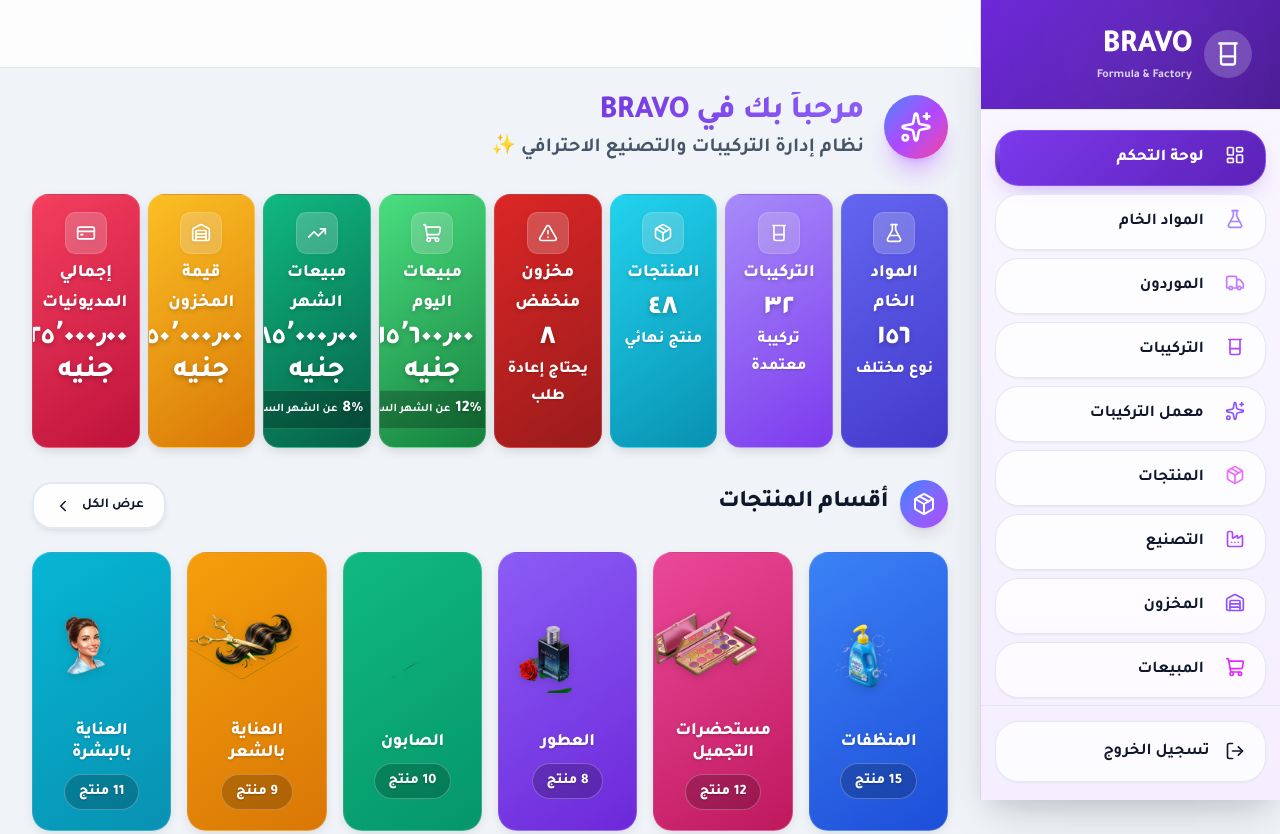
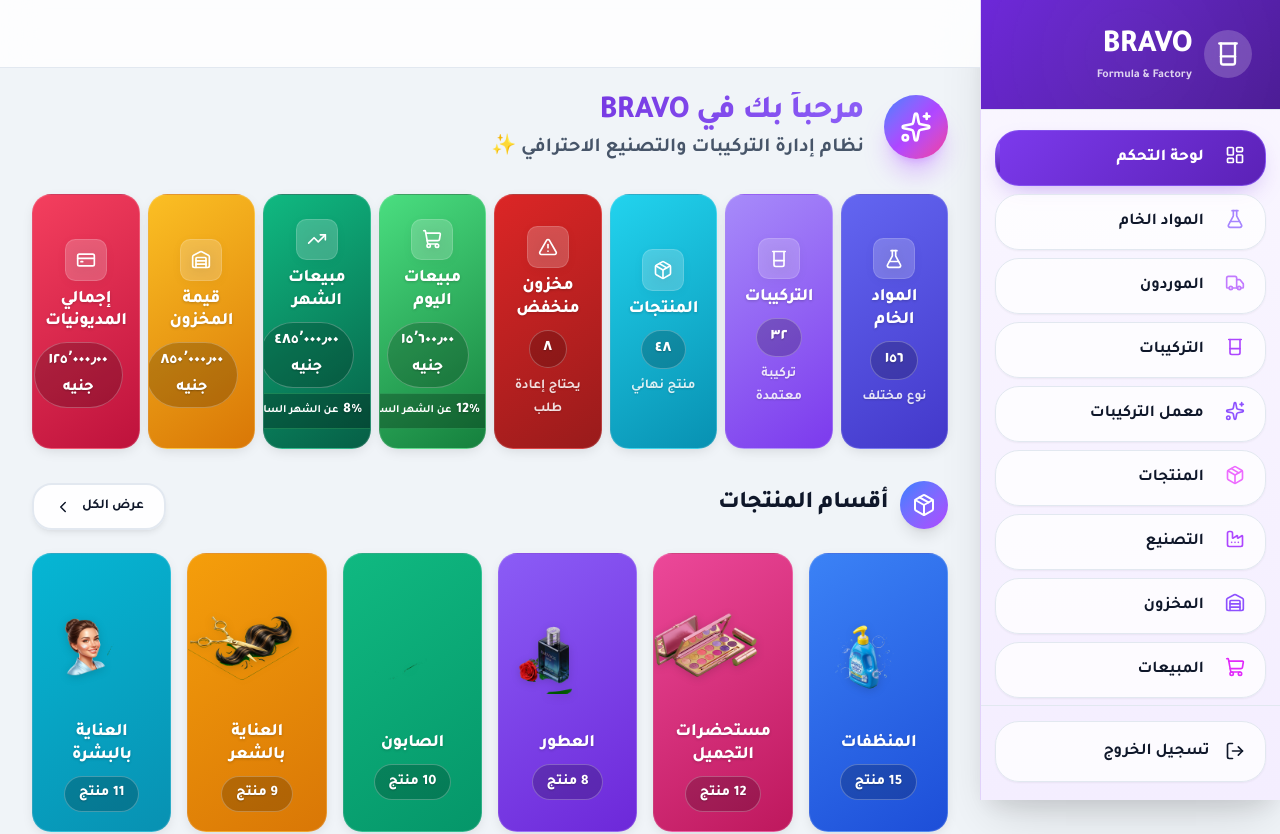
Before and after one commit to fantazia1110-design/BRAVO-new-sestym-, a Next.js app: page / in a window 1280 px wide. Shown: the top 834 px of the page. Built offline with nearby package versions, Linux system fonts and the light colour scheme.

Commit message:
feat: stat cards match category cards exactly - same size (180px min), same hover (white shine/borders/glow), same animation
Co-authored-by: arena-agent <297053741+arena-agent@users.noreply.github.com>

```diff
--- a/src/components/ui/StatCard.tsx
+++ b/src/components/ui/StatCard.tsx
@@ -16,13 +16,6 @@ interface StatCardProps {
   colorLight: string;
 }
 
-function hexToRgb(hex: string): { r: number; g: number; b: number } {
-  const result = /^#?([a-f\d]{2})([a-f\d]{2})([a-f\d]{2})$/i.exec(hex);
-  return result
-    ? { r: parseInt(result[1], 16), g: parseInt(result[2], 16), b: parseInt(result[3], 16) }
-    : { r: 255, g: 255, b: 255 };
-}
-
 export default function StatCard({
   title,
   value,
@@ -35,10 +28,6 @@ export default function StatCard({
 }: StatCardProps) {
   const [hovered, setHovered] = useState(false);
 
-  // نستخدم اللون الفاتح لللمعة والخطوط (نفس فكرة الأبيض في CategoryCard بس بلون الكارت)
-  const rgb = hexToRgb(colorLight);
-  const c = `rgba(${rgb.r},${rgb.g},${rgb.b},`;
-
   return (
     <div
       className="animate-slide-up"
@@ -46,8 +35,8 @@ export default function StatCard({
         animationDelay: `${delay * 0.08}s`,
         animationFillMode: 'both',
         background: `linear-gradient(145deg, ${colorLight}, ${color})`,
-        borderRadius: '1rem',
-        padding: '1.1rem 0.7rem',
+        borderRadius: '1.2rem',
+        padding: '1.5rem 1rem 1.2rem',
         textAlign: 'center',
         color: '#ffffff',
         position: 'relative',
@@ -55,34 +44,39 @@ export default function StatCard({
         transition: 'transform 0.35s ease, box-shadow 0.35s ease, border 0.35s ease',
         cursor: 'default',
         zIndex: hovered ? 10 : 1,
+        display: 'flex',
+        flexDirection: 'column',
+        alignItems: 'center',
+        justifyContent: 'center',
+        minHeight: '180px',
         boxShadow: hovered
-          ? `0 0 18px ${c}0.3), 0 0 35px ${c}0.15), 0 14px 28px -6px rgba(0,0,0,0.3)`
-          : '0 4px 14px -4px rgba(0,0,0,0.2)',
+          ? '0 0 18px rgba(255,255,255,0.12), 0 14px 28px -6px rgba(0,0,0,0.3)'
+          : '0 4px 14px -4px rgba(0,0,0,0.15)',
         transform: hovered ? 'translateY(-8px)' : 'translateY(0)',
-        border: hovered ? `1.5px solid ${c}0.5)` : '1.5px solid rgba(255,255,255,0.15)',
+        border: hovered ? '1.5px solid rgba(255,255,255,0.3)' : '1.5px solid rgba(255,255,255,0.15)',
       } as React.CSSProperties}
       onMouseEnter={() => setHovered(true)}
       onMouseLeave={() => setHovered(false)}
     >
-      {/* شعاع ضوء بنفس قوة CategoryCard بس بلون الكارت */}
+      {/* شعاع ضوء - بالظبط زي CategoryCard */}
       {hovered && (
         <div style={{
           position: 'absolute',
           top: 0, left: 0, right: 0, bottom: 0,
-          background: `linear-gradient(105deg, transparent 25%, ${c}0.15) 38%, ${c}0.35) 50%, ${c}0.15) 62%, transparent 75%)`,
+          background: 'linear-gradient(105deg, transparent 25%, rgba(255,255,255,0.15) 38%, rgba(255,255,255,0.35) 50%, rgba(255,255,255,0.15) 62%, transparent 75%)',
           animation: 'shineSweep 0.75s ease-out forwards',
           pointerEvents: 'none',
           zIndex: 1,
         }} />
       )}
 
-      {/* خط علوي - نفس تأثير CategoryCard */}
+      {/* خط علوي */}
       <div style={{
         position: 'absolute', top: 0, left: '12%', right: '12%',
         height: hovered ? '2px' : '0px',
-        background: `linear-gradient(90deg, transparent, ${c}0.6), ${c}0.8), ${c}0.6), transparent)`,
+        background: 'linear-gradient(90deg, transparent, rgba(255,255,255,0.6), rgba(255,255,255,0.8), rgba(255,255,255,0.6), transparent)',
         transition: 'height 0.3s ease',
-        boxShadow: hovered ? `0 0 8px ${c}0.3)` : 'none',
+        boxShadow: hovered ? '0 0 8px rgba(255,255,255,0.3)' : 'none',
         zIndex: 1,
       }} />
 
@@ -90,9 +84,9 @@ export default function StatCard({
       <div style={{
         position: 'absolute', bottom: 0, left: '12%', right: '12%',
         height: hovered ? '2px' : '0px',
-        background: `linear-gradient(90deg, transparent, ${c}0.6), ${c}0.8), ${c}0.6), transparent)`,
+        background: 'linear-gradient(90deg, transparent, rgba(255,255,255,0.6), rgba(255,255,255,0.8), rgba(255,255,255,0.6), transparent)',
         transition: 'height 0.3s ease 0.05s',
-        boxShadow: hovered ? `0 0 8px ${c}0.3)` : 'none',
+        boxShadow: hovered ? '0 0 8px rgba(255,255,255,0.3)' : 'none',
         zIndex: 1,
       }} />
 
@@ -100,9 +94,9 @@ export default function StatCard({
       <div style={{
         position: 'absolute', top: '12%', bottom: '12%', right: 0,
         width: hovered ? '2px' : '0px',
-        background: `linear-gradient(180deg, transparent, ${c}0.6), ${c}0.8), ${c}0.6), transparent)`,
+        background: 'linear-gradient(180deg, transparent, rgba(255,255,255,0.6), rgba(255,255,255,0.8), rgba(255,255,255,0.6), transparent)',
         transition: 'width 0.3s ease 0.1s',
-        boxShadow: hovered ? `0 0 8px ${c}0.3)` : 'none',
+        boxShadow: hovered ? '0 0 8px rgba(255,255,255,0.3)' : 'none',
         zIndex: 1,
       }} />
 
@@ -110,53 +104,71 @@ export default function StatCard({
       <div style={{
         position: 'absolute', top: '12%', bottom: '12%', left: 0,
         width: hovered ? '2px' : '0px',
-        background: `linear-gradient(180deg, transparent, ${c}0.6), ${c}0.8), ${c}0.6), transparent)`,
+        background: 'linear-gradient(180deg, transparent, rgba(255,255,255,0.6), rgba(255,255,255,0.8), rgba(255,255,255,0.6), transparent)',
         transition: 'width 0.3s ease 0.15s',
-        boxShadow: hovered ? `0 0 8px ${c}0.3)` : 'none',
+        boxShadow: hovered ? '0 0 8px rgba(255,255,255,0.3)' : 'none',
         zIndex: 1,
       }} />
 
-      {/* الأيقونة - نفس تأثير CategoryCard (scale + rotate + drop-shadow) */}
-      <div style={{
-        width: '2.6rem', height: '2.6rem', margin: '0 auto 0.35rem',
-        borderRadius: '0.65rem',
-        background: hovered ? `${c}0.35)` : 'rgba(255,255,255,0.2)',
-        display: 'flex', alignItems: 'center', justifyContent: 'center',
-        position: 'relative', zIndex: 2,
-        transition: 'transform 0.35s ease, background 0.35s ease, filter 0.35s ease, border-color 0.35s ease',
-        transform: hovered ? 'scale(1.15) rotate(8deg)' : 'scale(1) rotate(0deg)',
-        border: hovered ? `1.5px solid ${c}0.4)` : '1.5px solid rgba(255,255,255,0.15)',
-        color: '#ffffff',
-        filter: hovered ? 'drop-shadow(0 4px 8px rgba(0,0,0,0.3))' : 'drop-shadow(0 1px 2px rgba(0,0,0,0.15))',
-      }}>
+      {/* الأيقونة - نفس تأثير CategoryCard */}
+      <div
+        className="category-icon-animate"
+        style={{
+          width: '2.6rem', height: '2.6rem', margin: '0 auto 0.5rem',
+          borderRadius: '0.65rem',
+          background: 'rgba(255,255,255,0.2)',
+          display: 'flex', alignItems: 'center', justifyContent: 'center',
+          position: 'relative', zIndex: 2,
+          transition: 'transform 0.35s ease, filter 0.35s ease',
+          transform: hovered ? 'scale(1.15) rotate(6deg)' : 'scale(1) rotate(0deg)',
+          border: '1.5px solid rgba(255,255,255,0.15)',
+          color: '#ffffff',
+          filter: hovered ? 'drop-shadow(0 6px 12px rgba(0,0,0,0.3))' : 'drop-shadow(0 2px 4px rgba(0,0,0,0.15))',
+        }}
+      >
         {icon}
       </div>
 
       {/* العنوان */}
-      <p style={{
-        fontSize: '1.1rem', fontWeight: 900, color: '#ffffff',
-        marginBottom: '0.2rem',
-        textShadow: '0 2px 4px rgba(0,0,0,0.2)',
+      <h3 style={{
+        fontSize: '1.1rem',
+        fontWeight: 900,
+        color: '#ffffff',
+        marginBottom: '0.5rem',
+        textShadow: '0 1px 3px rgba(0,0,0,0.2)',
+        textAlign: 'center',
+        lineHeight: 1.3,
         position: 'relative', zIndex: 2,
         transition: 'transform 0.3s ease',
         transform: hovered ? 'translateY(-2px)' : 'translateY(0)',
-      }}>{title}</p>
+      }}>{title}</h3>
 
       {/* القيمة */}
       <p style={{
-        fontSize: '1.8rem', fontWeight: 900, color: '#ffffff',
-        lineHeight: 1.15, marginBottom: '0.1rem',
-        textShadow: '0 2px 5px rgba(0,0,0,0.25)',
+        background: hovered ? 'rgba(255,255,255,0.22)' : 'rgba(0,0,0,0.2)',
+        border: `1px solid ${hovered ? 'rgba(255,255,255,0.35)' : 'rgba(255,255,255,0.25)'}`,
+        padding: '0.3rem 0.85rem',
+        borderRadius: '999px',
+        fontWeight: 800,
+        fontSize: '1rem',
+        margin: '0 auto',
+        textAlign: 'center',
+        color: '#ffffff',
+        textShadow: '0 1px 2px rgba(0,0,0,0.25)',
         position: 'relative', zIndex: 2,
-        transition: 'transform 0.3s ease',
-        transform: hovered ? 'translateY(-2px)' : 'translateY(0)',
+        transition: 'all 0.3s ease',
+        transform: hovered ? 'translateY(-1px)' : 'translateY(0)',
       }}>{value}</p>
 
       {/* الوصف */}
       {subtitle && (
         <p style={{
-          fontSize: '1rem', fontWeight: 800, color: '#ffffff',
+          fontSize: '0.85rem',
+          fontWeight: 700,
+          color: 'rgba(255,255,255,0.85)',
+          marginTop: '0.4rem',
           textShadow: '0 1px 2px rgba(0,0,0,0.15)',
+          textAlign: 'center',
           position: 'relative', zIndex: 2,
           transition: 'transform 0.3s ease',
           transform: hovered ? 'translateY(-1px)' : 'translateY(0)',
@@ -168,6 +180,7 @@ export default function StatCard({
         <div style={{
           display: 'flex', justifyContent: 'center', alignItems: 'center',
           position: 'relative', zIndex: 2,
+          marginTop: '0.3rem',
           transition: 'transform 0.3s ease',
           transform: hovered ? 'translateY(-1px)' : 'translateY(0)',
         }}>
@@ -175,13 +188,13 @@ export default function StatCard({
             display: 'inline-flex', alignItems: 'center', justifyContent: 'center',
             gap: '0.3rem', padding: '0.3rem 0.7rem',
             borderRadius: '2rem',
-            background: hovered ? `${c}0.35)` : 'rgba(0,0,0,0.25)',
-            border: `1px solid ${hovered ? `${c}0.4)` : 'rgba(74,222,128,0.3)'}`,
+            background: hovered ? 'rgba(255,255,255,0.22)' : 'rgba(0,0,0,0.25)',
+            border: `1px solid ${hovered ? 'rgba(255,255,255,0.35)' : 'rgba(74,222,128,0.3)'}`,
             direction: 'rtl',
-            transition: 'background 0.3s ease, border-color 0.3s ease',
+            transition: 'all 0.3s ease',
           }}>
             <svg
-              width="18" height="18" viewBox="0 0 24 24" fill="none"
+              width="16" height="16" viewBox="0 0 24 24" fill="none"
               stroke={trend.isPositive ? '#4ade80' : '#f87171'}
               strokeWidth="3" strokeLinecap="round" strokeLinejoin="round"
               style={{ filter: 'drop-shadow(0 1px 2px rgba(0,0,0,0.4))', flexShrink: 0 }}
@@ -198,8 +211,8 @@ export default function StatCard({
                 </>
               )}
             </svg>
-            <span style={{ fontSize: '1rem', fontWeight: 900, color: '#ffffff', textShadow: '0 1px 3px rgba(0,0,0,0.3)', whiteSpace: 'nowrap' }}>{Math.abs(trend.value)}%</span>
-            <span style={{ fontSize: '0.72rem', fontWeight: 700, color: '#ffffff', whiteSpace: 'nowrap' }}>عن الشهر السابق</span>
+            <span style={{ fontSize: '0.9rem', fontWeight: 900, color: '#ffffff', textShadow: '0 1px 3px rgba(0,0,0,0.3)', whiteSpace: 'nowrap' }}>{Math.abs(trend.value)}%</span>
+            <span style={{ fontSize: '0.7rem', fontWeight: 700, color: '#ffffff', whiteSpace: 'nowrap' }}>عن الشهر السابق</span>
           </div>
         </div>
       )}
```
